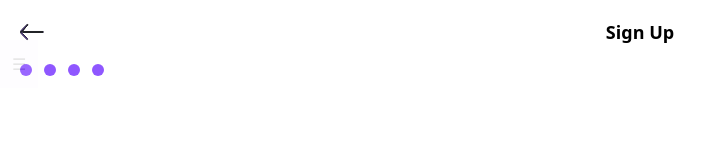
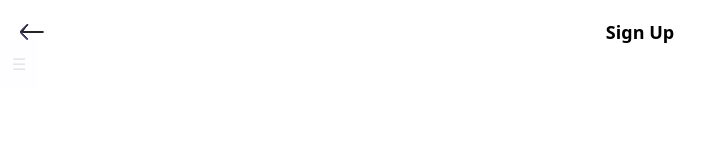
Before and after one commit to nurillo-madaminov/montra, a Vue app: page /sign-up in a window 1280 px wide. Shown: the top 160 px of the page, without its empty margins (0-724 px from the left). Built offline with nearby package versions, Linux system fonts and the light colour scheme.

Commit message:
some changes

```diff
--- a/src/components/common/form/OTPInput.vue
+++ b/src/components/common/form/OTPInput.vue
@@ -1,4 +1,4 @@
-<script setup>
+<!-- <script setup>
 import { reactive } from 'vue'
 const otpData = reactive()
 </script>
@@ -10,4 +10,4 @@ const otpData = reactive()
       <input type="text" id="otp1" class="w-2" />
     </div>
   </div>
-</template>
+</template> -->
--- a/src/views/onboarding/OnBoarding2.vue
+++ b/src/views/onboarding/OnBoarding2.vue
@@ -1,12 +1,9 @@
 <script setup>
 import TopNavigation from '@/components/common/TopNavigation.vue'
-import OTPInput from '@/components/common/form/OTPInput.vue'
 </script>
 
 <template>
   <div class="px-default">
     <top-navigation title="Sign Up"></top-navigation>
-
-    <OTPInput />
   </div>
 </template>
```
Also changed, not shown: src/components/test/NavigationSidebar.vue (+1 -1 lines).
